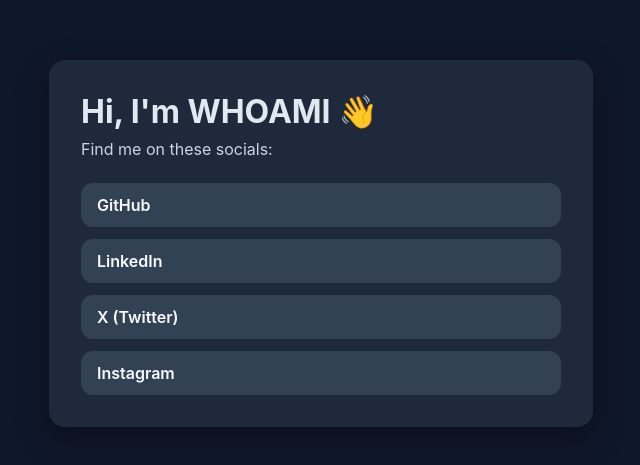
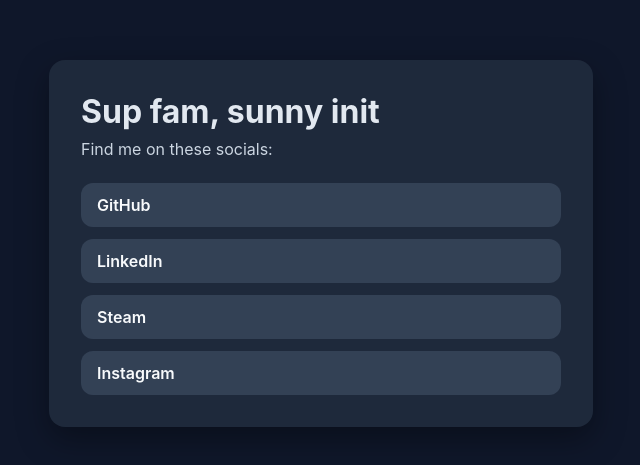
Before and after one commit to cenzman/WHOAMI, a plain HTML site: page index.html in a window 1280 px wide. Shown: the part 157-622 px from the top of the page, without its empty margins (319-959 px from the left). Drawn offline with Linux system fonts and the light colour scheme.

Commit message:
Change heading and update social media links
Updated the main heading and social media links.

```diff
--- a/index.html
+++ b/index.html
@@ -64,13 +64,13 @@
   </head>
   <body>
     <main class="card">
-      <h1>Hi, I'm WHOAMI 👋</h1>
+      <h1>Sup fam, sunny init</h1>
       <p>Find me on these socials:</p>
       <ul>
         <li><a href="https://github.com/cenzman" target="_blank" rel="noreferrer">GitHub</a></li>
         <li><a href="https://www.linkedin.com" target="_blank" rel="noreferrer">LinkedIn</a></li>
-        <li><a href="https://x.com" target="_blank" rel="noreferrer">X (Twitter)</a></li>
-        <li><a href="https://www.instagram.com" target="_blank" rel="noreferrer">Instagram</a></li>
+        <li><a href="https://youtu.be/NmjrfXO0mdk?si=Et-vbHa0peqkE1pA" target="_blank" rel="noreferrer"> Steam </a></li>
+        <li><a href="https://www.instagram.com/_cenecek._/" target="_blank" rel="noreferrer">Instagram</a></li>
       </ul>
     </main>
   </body>
```
